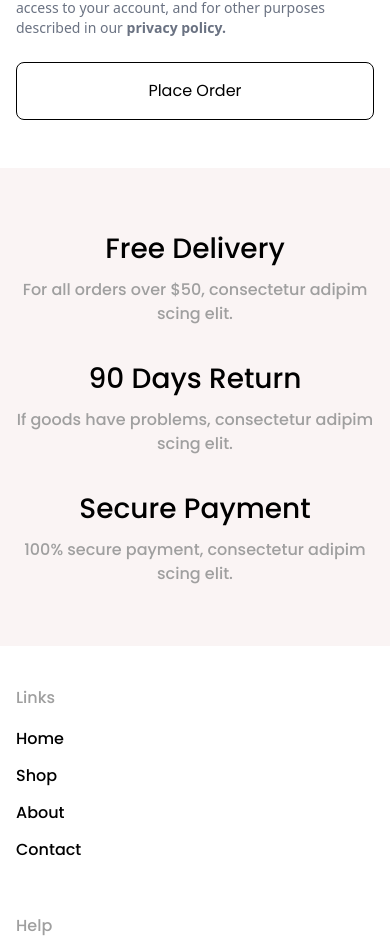
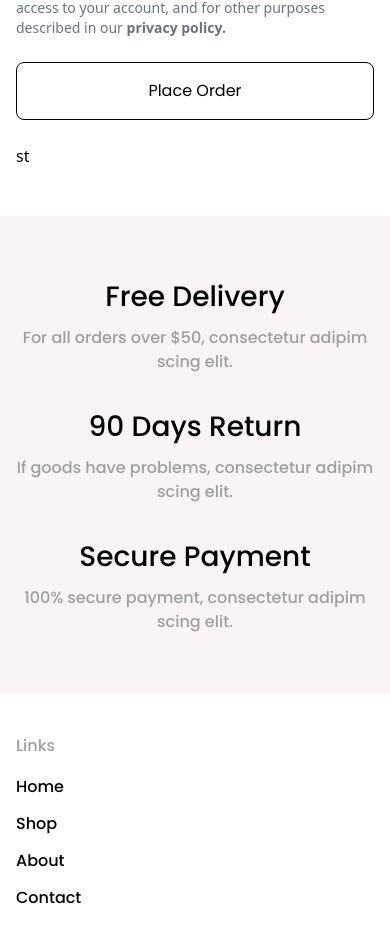
Before and after one commit to Rakib-Hassan-web/furniture-e-commarche-project-with-react, a React (Vite) app: page /CheckOutPage in a window 390 px wide. Shown: the part 1951-2892 px from the top of the page. Built offline with nearby package versions, Linux system fonts and the light colour scheme.

Commit message:
responsive st

```diff
--- a/src/Pages/CheckOutPage.jsx
+++ b/src/Pages/CheckOutPage.jsx
@@ -92,7 +92,7 @@ const CheckOutPage = () => {
             <button className='w-full md:w-auto py-4 px-8 text-base font-main text-black border rounded-lg hover:bg-amber-100 hover:scale-105 transition duration-300'>
               Place Order
             </button>
-
+<h2>st</h2>
           </div>
 
         </div>
```
